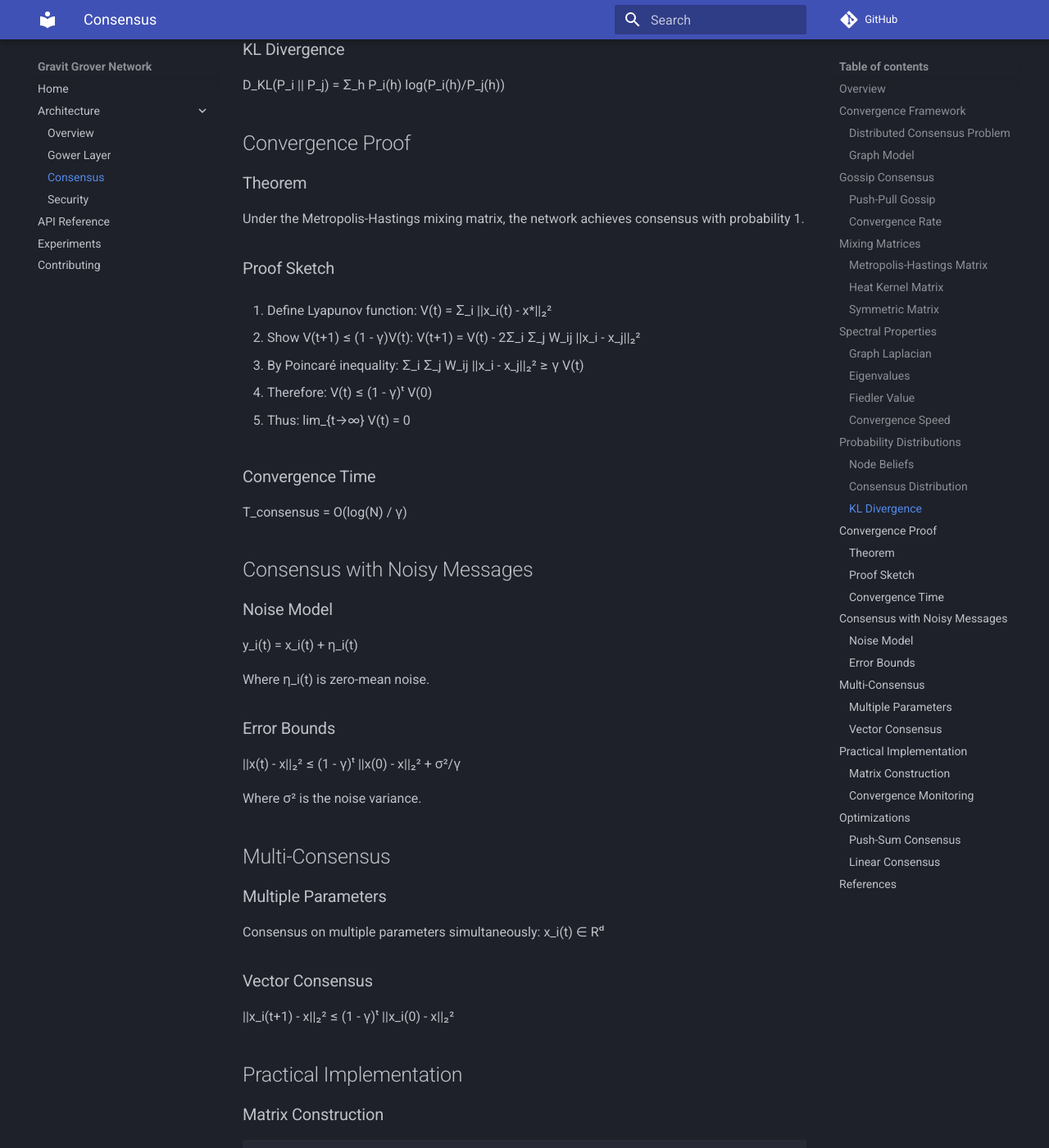
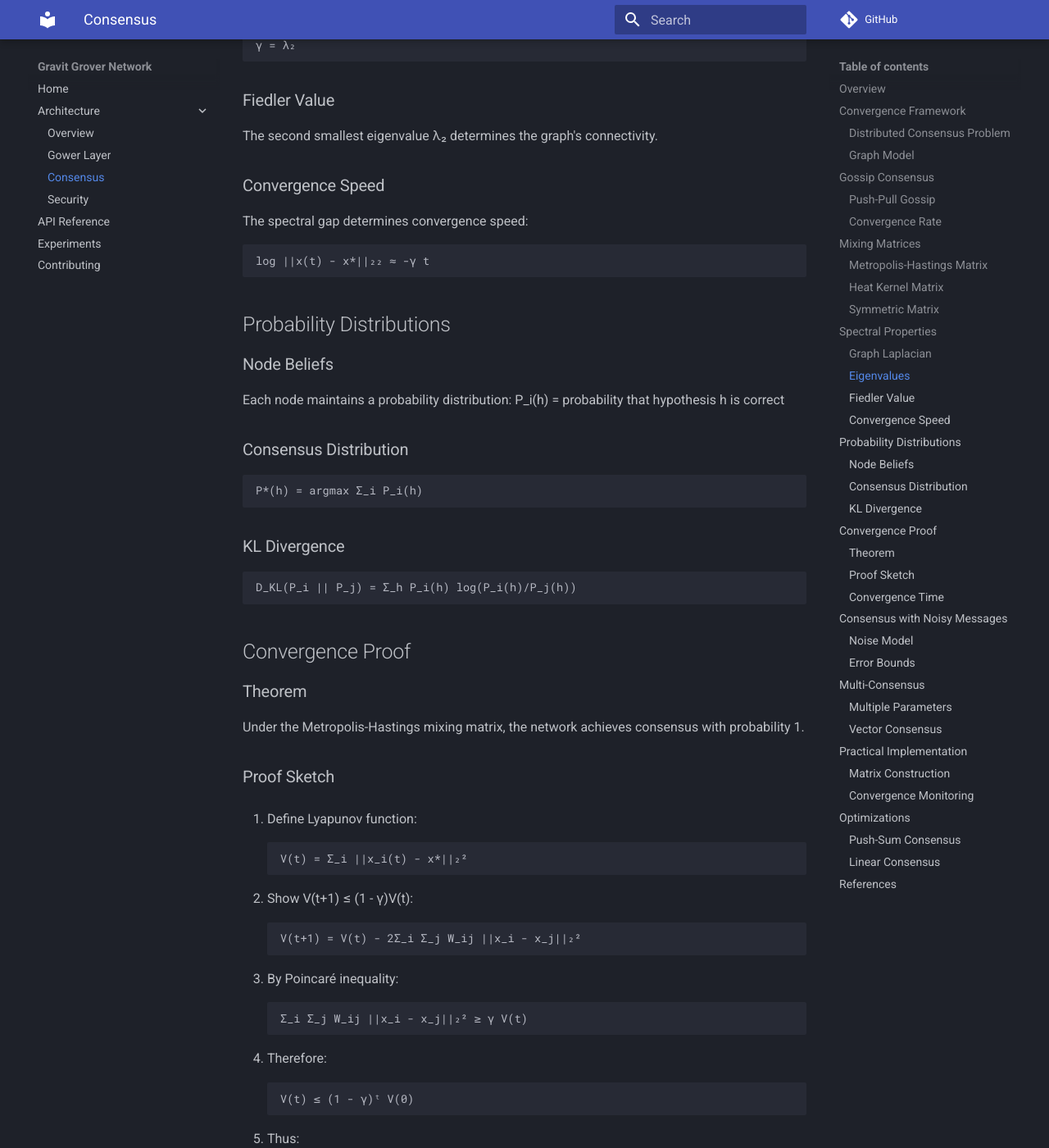
Before and after one commit to GravitOpenNetwork/gravit-grover, an MkDocs documentation site: the page built from docs/architecture/consensus.md, in a window 1280 px wide and 1400 px high, scrolled down 2262 px. Shown: the whole window at 82% size. Built offline with MkDocs 1.6.1 and Material for MkDocs 9.7.7, drawn with Linux system fonts in a browser that asks for light colours; comment, search, counter and statistics services are not loaded; some of the changed text lies outside the part shown.

Commit message:
fix: architecture docs update

````diff
--- a/docs/architecture/consensus.md
+++ b/docs/architecture/consensus.md
@@ -9,7 +9,10 @@
 ### Distributed Consensus Problem
 
 Given a network of N nodes, each with vector x_i, we want all nodes to converge to the same vector x*:
+
+```math
 lim_{t→∞} x_i(t) = x*, ∀i ∈ {1,...,N}
+```
 
 ### Graph Model
 
@@ -23,19 +26,31 @@
 ### Push-Pull Gossip
 
 **Push Phase:**
+
+```math
 x_i(t+1) = x_i(t) - α(x_i(t) - x_j(t))
+```
 
 **Pull Phase:**
+
+```math
 x_j(t+1) = x_j(t) + α(x_i(t) - x_j(t))
+```
 
 **Combined:**
+
+```math
 x_i(t+1) = (1 - α)x_i(t) + α(x_j(t))
 x_j(t+1) = (1 - α)x_j(t) + α(x_i(t))
+```
 
 ### Convergence Rate
 
 The convergence rate is determined by the spectral gap of the mixing matrix W:
+
+```math
 ||x(t) - x||₂² ≤ (1 - λ₂)ᵗ ||x(0) - x||₂²
+```
 
 Where:
 - λ₂: Second largest eigenvalue
@@ -45,37 +60,55 @@
 ## Mixing Matrices
 
 ### Metropolis-Hastings Matrix
+
+```math
 W_ij = {
 1/(1 + max(d_i, d_j)), if (i,j) ∈ E
 0, if (i,j) ∉ E and i ≠ j
 1 - Σ_j W_ij, if i = j
 }
+```
 
 ### Heat Kernel Matrix
+
+```math
 W = exp(-βL)
+```
 
 Where L is the graph Laplacian.
 
 ### Symmetric Matrix
+
+```math
 W_ij = {
 1/(d_i + 1), if (i,j) ∈ E
 0, otherwise
 }
+```
 
 ## Spectral Properties
 
 ### Graph Laplacian
+
+```math
 L = D - A
+```
 
 Where:
 - D: Degree matrix
 - A: Adjacency matrix
 
 ### Eigenvalues
+
+```math
 0 = λ₁ ≤ λ₂ ≤ ... ≤ λ_N
+```
 
 **Spectral Gap:**
+
+```math
 γ = λ₂
+```
 
 ### Fiedler Value
 
@@ -84,7 +117,10 @@
 ### Convergence Speed
 
 The spectral gap determines convergence speed:
+
+```math
 log ||x(t) - x*||₂₂ ≈ -γ t
+```
 
 ## Probability Distributions
 
@@ -94,10 +130,14 @@
 P_i(h) = probability that hypothesis h is correct
 
 ### Consensus Distribution
+```math
 P*(h) = argmax Σ_i P_i(h)
+```
 
 ### KL Divergence
+```math
 D_KL(P_i || P_j) = Σ_h P_i(h) log(P_i(h)/P_j(h))
+```
 
 ## Convergence Proof
 
@@ -108,32 +148,52 @@
 ### Proof Sketch
 
 1. Define Lyapunov function:
+```math
 V(t) = Σ_i ||x_i(t) - x*||₂²
+```
 
 2. Show V(t+1) ≤ (1 - γ)V(t):
+```math
 V(t+1) = V(t) - 2Σ_i Σ_j W_ij ||x_i - x_j||₂²
+```
 
 3. By Poincaré inequality:
+```math
 Σ_i Σ_j W_ij ||x_i - x_j||₂² ≥ γ V(t)
+```
 
 4. Therefore:
+```math
 V(t) ≤ (1 - γ)ᵗ V(0)
+```
 
 5. Thus:
+
+```math
 lim_{t→∞} V(t) = 0
+```
 
 ### Convergence Time
+
+```math
 T_consensus = O(log(N) / γ)
+```
 
 ## Consensus with Noisy Messages
 
 ### Noise Model
+
+```math
 y_i(t) = x_i(t) + η_i(t)
+```
 
 Where η_i(t) is zero-mean noise.
 
 ### Error Bounds
+
+```math
 ||x(t) - x||₂² ≤ (1 - γ)ᵗ ||x(0) - x||₂² + σ²/γ
+```
 
 Where σ² is the noise variance.
 
@@ -142,10 +202,16 @@
 ### Multiple Parameters
 
 Consensus on multiple parameters simultaneously:
+
+```math
 x_i(t) ∈ Rᵈ
+```
 
 ### Vector Consensus
+
+```math
 ||x_i(t+1) - x||₂² ≤ (1 - γ)ᵗ ||x_i(0) - x||₂²
+```
 
 ## Practical Implementation
 
@@ -183,11 +249,21 @@
 ```
 
 ## Optimizations
+
 ### Push-Sum Consensus
+
+```math
 x_i(t+1) = W_ii x_i(t) + Σ_j W_ij x_j(t)
+```
+
 ### Linear Consensus
+
+```math
 x_i(t+1) = x_i(t) + ε Σ_j (x_j(t) - x_i(t))
+```
+
 ## References
+
 * Boyd, S., Ghosh, A., Prabhakar, B., & Shah, D. (2006). Randomized gossip algorithms. IEEE Transactions on Information Theory.
 * Kempe, D., Dobra, A., & Gehrke, J. (2003). Gossip-based computation of aggregate information.
 * Xiao, L., & Boyd, S. (2004). Fast linear iterations for distributed averaging.
````
Also changed, not shown: docs/architecture/gower_layer.md (+58 -9 lines).
